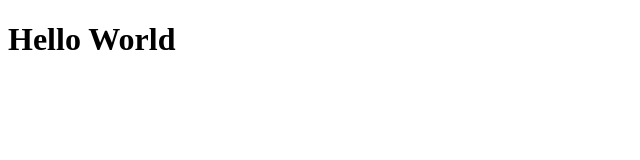
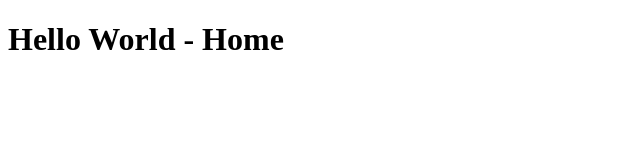
Before and after one commit to lucasfontinele/framework-digital-challenge, a React (Create React App) app: page / in a window 1280 px wide. Shown: the top 160 px of the page, without its empty margins (0-640 px from the left). Built offline with nearby package versions, Linux system fonts and the light colour scheme.

Commit message:
Adds react router dom & implements Home route

```diff
--- a/package.json
+++ b/package.json
@@ -11,9 +11,12 @@
     "@types/react": "^17.0.0",
     "@types/react-dom": "^17.0.0",
     "axios": "^0.21.1",
+    "polished": "^4.1.3",
     "react": "^17.0.2",
     "react-dom": "^17.0.2",
+    "react-router-dom": "^5.2.1",
     "react-scripts": "4.0.3",
+    "styled-components": "^5.3.1",
     "typescript": "^4.1.2",
     "web-vitals": "^1.0.1"
   },
@@ -37,6 +40,8 @@
   },
   "devDependencies": {
     "@types/axios": "^0.14.0",
+    "@types/react-router-dom": "^5.1.8",
+    "@types/styled-components": "^5.1.13",
     "@typescript-eslint/eslint-plugin": "^4.30.0",
     "@typescript-eslint/parser": "^4.30.0",
     "eslint": "^7.32.0",
--- a/src/App.tsx
+++ b/src/App.tsx
@@ -1,7 +1,13 @@
 import React from 'react';
 
+import Router from 'routes';
+
 function App() {
-  return <h1>Hello World</h1>;
+  return (
+    <>
+      <Router />
+    </>
+  );
 }
 
 export default App;
--- /dev/null
+++ b/src/pages/Home/index.tsx
@@ -0,0 +1,11 @@
+import React from 'react';
+
+function Home() {
+  return (
+    <>
+      <h1>Hello World - Home</h1>
+    </>
+  );
+}
+
+export default Home;
--- /dev/null
+++ b/src/routes/index.tsx
@@ -0,0 +1,18 @@
+import React from 'react';
+
+import { BrowserRouter, Switch, Route } from 'react-router-dom';
+
+// Pages
+import Home from 'pages/Home';
+
+function Router() {
+  return (
+    <BrowserRouter>
+      <Switch>
+        <Route path="/" exact component={Home} />
+      </Switch>
+    </BrowserRouter>
+  );
+}
+
+export default Router;
--- a/tsconfig.json
+++ b/tsconfig.json
@@ -18,7 +18,8 @@
     "resolveJsonModule": true,
     "isolatedModules": true,
     "noEmit": true,
-    "jsx": "react-jsx"
+    "jsx": "react-jsx",
+    "baseUrl": "src"
   },
   "include": [
     "src"
```
Also changed, not shown: .eslintrc.json, 1 other file (tests, documents, lock files or other folders).
